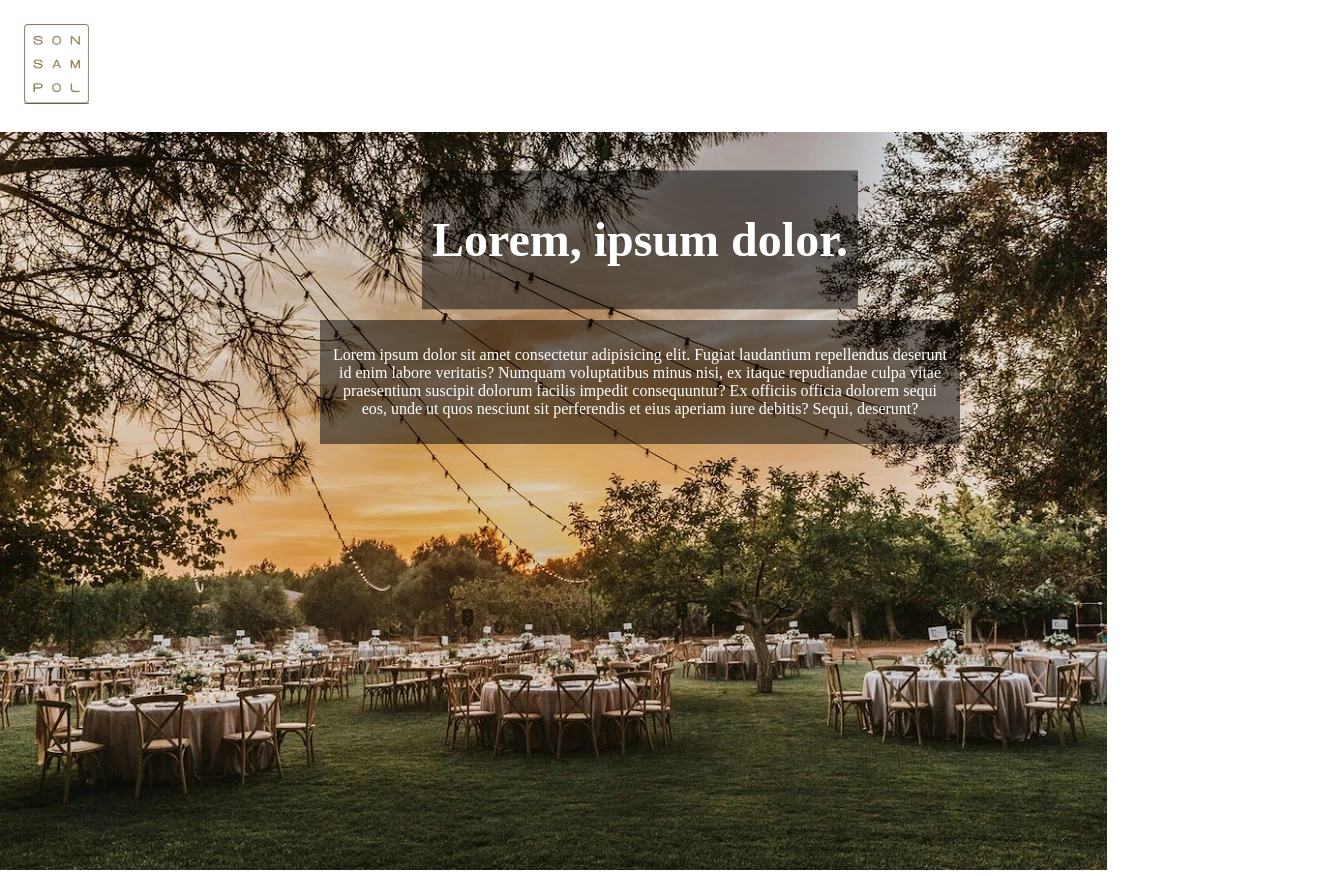
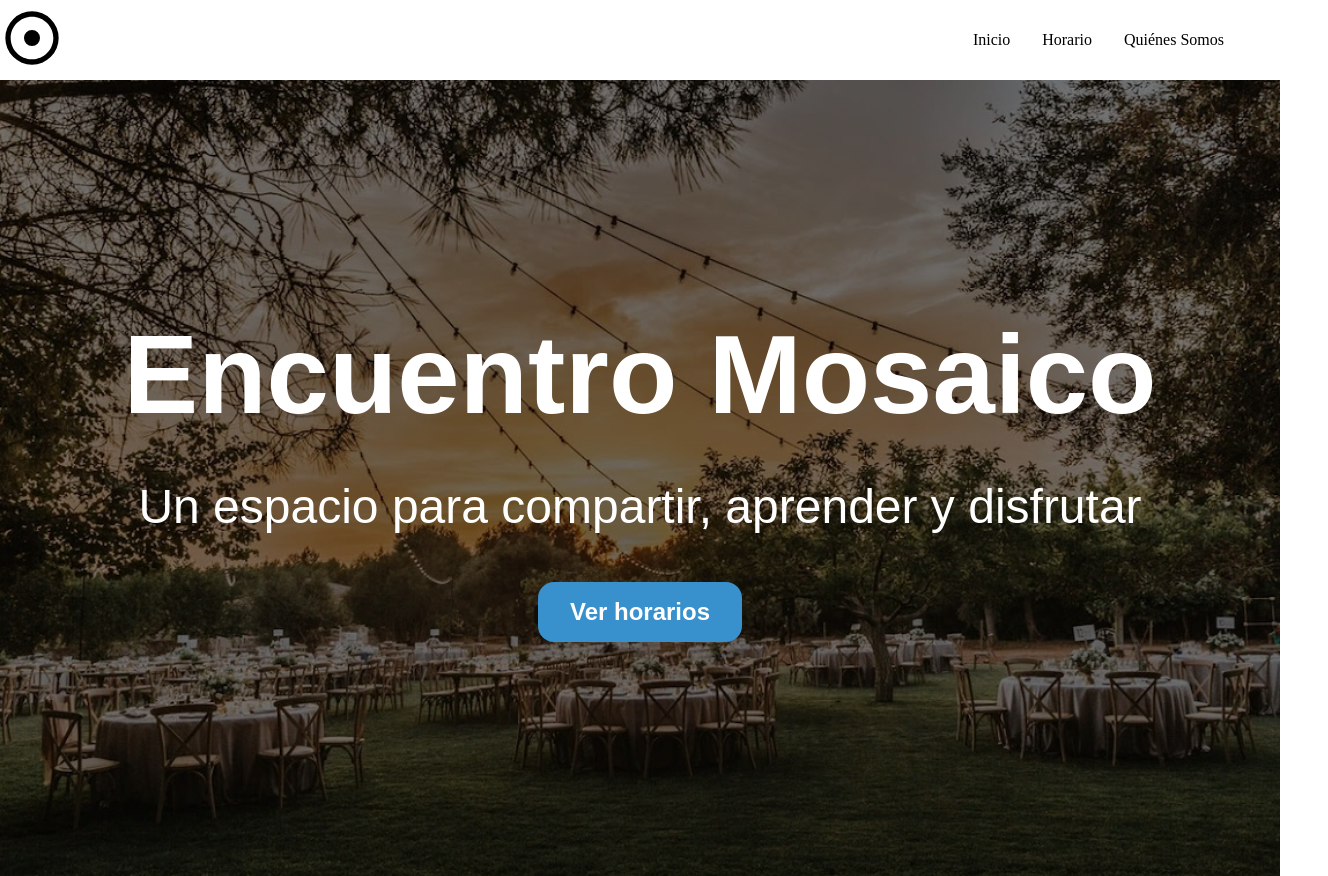
Before and after one commit to AinhoaMaya/web-event, a website built with Vite: page front/index.html in a window 1280 px wide. Shown: the top 876 px of the page, 1328 px wide, since content can reach past the window. Built offline with nearby package versions, Linux system fonts and the light colour scheme.

Commit message:
Se añade header y footer

```diff
--- a/front/index.html
+++ b/front/index.html
@@ -10,68 +10,14 @@
 </head>
 <body>
 	<header>
-		<div class="cabecera">
-			<a target=_blank href="https://www.sonsampol.com/"><img class="logo-cabecera" src="./public/logo-son-sampol.png"></a>
-		</div>
+		<logo-component></logo-component>
+		<menu-component></menu-component>
 	</header>
-
 	<main>
-		<div class="contenedor-imagen-incio">
-			<div class="imagen-inicio">
-				<picture>
-					<img src="./public/son-sampol.webp">
-				</picture>
-			</div>
-		</div>
-
-		<div class="titular-incio">
-			<h1>Lorem, ipsum dolor.</h1>
-		</div>
-
-		<div class="texto-inicio-descripcion">
-			<p>Lorem ipsum dolor sit amet consectetur adipisicing elit. Fugiat laudantium repellendus deserunt id enim labore veritatis? Numquam voluptatibus minus nisi, ex itaque repudiandae culpa vitae praesentium suscipit dolorum facilis impedit consequuntur? Ex officiis officia dolorem sequi eos, unde ut quos nesciunt sit perferendis et eius aperiam iure debitis? Sequi, deserunt?</p>
-		</div>
-
-		<div class="galeria-inicio">
-			<picture>
-				<img class="galeria-inicio-imagenes" src="./public/son-sampol.webp">
-			</picture>
-			<picture>
-				<img class="galeria-inicio-imagenes" src="./public/son-sampol.webp">
-			</picture>
-			<picture>
-				<img class="galeria-inicio-imagenes" src="./public/son-sampol.webp">
-			</picture>
-			<picture>
-				<img class="galeria-inicio-imagenes" src="./public/son-sampol.webp">
-			</picture>
-			<picture>
-				<img class="galeria-inicio-imagenes" src="./public/son-sampol.webp">
-			</picture>
-			<picture>
-				<img class="galeria-inicio-imagenes" src="./public/son-sampol.webp">
-			</picture>
-			<picture>
-				<img class="galeria-inicio-imagenes" src="./public/son-sampol.webp">
-			</picture>
-			<picture>
-				<img class="galeria-inicio-imagenes" src="./public/son-sampol.webp">
-			</picture>
-			<picture>
-				<img class="galeria-inicio-imagenes" src="./public/son-sampol.webp">
-			</picture>
-			<picture>
-				<img class="galeria-inicio-imagenes" src="./public/son-sampol.webp">
-			</picture>
-			<picture>
-				<img class="galeria-inicio-imagenes" src="./public/son-sampol.webp">
-			</picture>
-			<picture>
-				<img class="galeria-inicio-imagenes" src="./public/son-sampol.webp">
-			</picture>
-		</div>
+		<hero-component></hero-component>
 	</main>
-
-	<footer></footer>
+	<footer>
+		<icons-list-component orientation="vertical"></icon-list-component>
+	</footer>
 </body>
 </html>
--- /dev/null
+++ b/front/src/components/hero.js
@@ -0,0 +1,155 @@
+class Hero extends HTMLElement {
+  constructor () {
+    super()
+    this.shadow = this.attachShadow({ mode: 'open' })
+  }
+
+  connectedCallback () {
+    this.render()
+  }
+
+  render () {
+    this.shadow.innerHTML =
+      /* html */`
+        <style>
+          .hero{
+            min-height: 100vh;
+            overflow: hidden;
+            position: relative;
+            width: 100%;
+          }
+
+          .hero-image{
+            height: 100%;
+            position: absolute;
+            width: 100%;
+            z-index: 1000;
+          }
+
+          .hero-image img{
+            height: 100%;
+            object-fit: cover;
+            width: 100%;
+          }
+
+          .hero-content{
+            align-items: center;
+            background-color: hsla(0, 0%, 0%, 0.5);
+            display: flex;
+            flex-direction: column;
+            gap: 2rem;
+            height: 100%;
+            justify-content: center;
+            position: absolute;
+            width: 100%;
+            z-index: 1001;
+          }
+
+          .hero-title h1{
+            color: hsl(0, 0%, 100%);
+            font-family: 'Poppins', sans-serif;
+            font-size: 4rem;
+            font-weight: 600;
+            line-height: 1.2;
+            margin: 0;
+            text-align: center;
+            text-transform: capitalize;
+          }
+
+          .hero-description p{
+            color: hsl(0, 0%, 100%);
+            font-family: 'Poppins', sans-serif;
+            font-size: 1.5rem;
+            font-weight: 400;
+            margin: 0;
+            text-align: center;
+          }
+
+          .hero-button button{
+            background-color: hsl(204, 59%, 51%);
+            border: none;
+            border-radius: 1rem;
+            color: hsl(0, 0%, 100%);
+            cursor: pointer;
+            font-family: 'Poppins', sans-serif;
+            font-size: 1.5rem;
+            font-weight: 600;
+            padding: 1rem 2rem;
+            transition: all 0.3s ease;
+          }
+
+          @media (hover: hover) {
+            .hero-button button:hover{
+              background-color: hsl(204, 59%, 61%);
+            }
+          }
+
+          @media (min-width: 601px) {
+            .hero-title h1{
+              font-size: 4rem;
+              line-height: 1;
+            }
+
+            .hero-description p{
+              font-size: 1.5rem;
+            }
+          }
+
+          @media (min-width: 601px) and (orientation: landscape) {
+            .hero-title h1{
+              font-size: 5rem;
+              line-height: 1;
+            }
+
+            .hero-description p{
+              font-size: 2rem;
+            }
+          }
+
+          @media (min-width: 1025px) and (max-width: 1920px) {
+            .hero-content{
+              gap: 3rem;
+            }
+
+            .hero-title h1{
+              font-size: 7rem;
+              line-height: 1;
+            }
+
+            .hero-description p{
+              font-size: 3rem;
+            }
+          }
+
+          @media (min-width: 1920px) {
+
+          }
+        </style>
+
+        <div class="hero">
+          <div class="hero-image">
+            <picture>
+              <source srcset="./public/son-sampol-mobile.webp" type="image/webp" media="(max-width: 600px)">
+              <source srcset="./public/son-sampol.webp" type="image/webp" media="(min-width: 601px)">
+              <img src="./public/son-sampol.webp" alt="son-sampol" title="finca son sampol">
+            </picture>
+          </div>
+          <div class="hero-content">
+            <div class="hero-title">
+              <h1>Encuentro Mosaico</h1>
+            </div>
+            <div class="hero-description">
+              <p>Un espacio para compartir, aprender y disfrutar</p>
+            </div>
+            <div class="hero-button">
+              <a href="./jornadas.html">
+                <button>Ver horarios</button>
+              </a>
+            </div>
+          </div>
+        </div>
+      `
+  }
+}
+
+customElements.define('hero-component', Hero)
--- a/front/src/components/logo.js
+++ b/front/src/components/logo.js
@@ -0,0 +1,54 @@
+class Logo extends HTMLElement {
+  constructor () {
+    super()
+    this.shadow = this.attachShadow({ mode: 'open' })
+  }
+
+  connectedCallback () {
+    this.render()
+  }
+
+  render () {
+    this.shadow.innerHTML =
+      /* html */`
+        <style>
+          .logo svg{
+            width: 4rem;
+            height: 4rem;
+          }
+
+          @media (hover: hover) {
+
+          }
+
+          @media (min-width: 601px) {
+
+          }
+
+          @media (min-width: 601px) and (orientation: landscape) {
+
+          }
+
+          @media (min-width: 1025px) and (max-width: 1920px) {
+
+          }
+
+          @media (min-width: 1920px) {
+
+          }
+        </style>
+
+        <header>
+          <div class="logo">
+            <a target="_blank" href="https://www.sonsampol.com/">
+              <svg xmlns="http://www.w3.org/2000/svg" viewBox="0 0 24 24"><title>adjust</title>
+                <path d="M12,2A10,10 0 0,0 2,12A10,10 0 0,0 12,22A10,10 0 0,0 22,12A10,10 0 0,0 12,2M12,20C7.59,20 4,16.41 4,12C4,7.59 7.59,4 12,4C16.41,4 20,7.59 20,12C20,16.41 16.41,20 12,20M15,12A3,3 0 0,1 12,15A3,3 0 0,1 9,12A3,3 0 0,1 12,9A3,3 0 0,1 15,12Z" />
+              </svg>
+            </a>
+          </div>
+        </header>
+      `
+  }
+}
+
+customElements.define('logo-component', Logo)
--- /dev/null
+++ b/front/src/components/menu.js
@@ -0,0 +1,76 @@
+class Menu extends HTMLElement {
+  constructor () {
+    super()
+    this.shadow = this.attachShadow({ mode: 'open' })
+  }
+
+  connectedCallback () {
+    this.render()
+  }
+
+  render () {
+    this.shadow.innerHTML =
+      /* html */`
+        <style>
+          .menu{
+            width: 100%;
+            padding: 1.5rem;
+          }
+
+          .menu ul{
+            display: flex;
+          }
+
+          .menu li{
+            list-style: none;
+          }
+
+          .menu li a{
+            text-decoration: none;
+            color: black;
+            text-transform: capitalize;
+            margin-right: 2rem;
+          }
+
+          .menu li a:visited{
+            color: purple;
+          }
+
+
+          @media (hover: hover) {
+
+          }
+
+          @media (min-width: 601px) {
+
+          }
+
+          @media (min-width: 601px) and (orientation: landscape) {
+
+          }
+
+          @media (min-width: 1025px) and (max-width: 1920px) {
+
+          }
+
+          @media (min-width: 1920px) {
+
+          }
+        </style>
+
+        <header>
+          <div class="menu">
+            <nav>
+              <ul>
+                <li><a href="#">Inicio</a></li>
+                <li><a href="#">Horario</a></li>
+                <li><a href="#">Quiénes somos</a></li>
+              </ul>
+            </nav>
+          </div>
+        </header>
+      `
+  }
+}
+
+customElements.define('menu-component', Menu)
--- a/front/src/index.js
+++ b/front/src/index.js
@@ -1 +1,4 @@
 import './components/logo.js'
+import './components/menu.js'
+import './components/hero.js'
+import './components/icons-list.js'
--- a/front/style/app.css
+++ b/front/style/app.css
@@ -1,53 +1,15 @@
-html, body {
-	width: 100%;
+body, ul, p {
 	margin: 0;
 	padding: 0;
 }
 
-.cabecera {
+header{
+	display: flex;
+	justify-content: space-between;
+	align-items: center;
+	height: 10vh;
+	max-height: 10vh;
 	width: 100%;
-	margin: 1.5rem;
+	z-index: 5000;
+	box-sizing: border-box;
 }
-
-.logo-cabecera{
-	height: 5rem;
-}
-
-.contenedor-imagen, .imagen-inicio {
-	width: 100%;
-}
-
-.titular-incio {
-	position: absolute;
-	top: 30%;
-	left: 50%;
-	transform: translate(-50%, -50%);
-	color: white;
-	font-size: 24px;
-	text-align: center;
-	background-color: rgba(0, 0, 0, 0.5);
-	padding: 10px;
-}
-
-.texto-inicio-descripcion {
-	position: absolute;
-	top: 40%;
-	left: 50%;
-	transform: translateX(-50%);
-	color: white;
-	text-align: center;
-	background-color: rgba(0, 0, 0, 0.5);
-	padding: 10px;
-}
-
-.galeria-inicio {
-	margin-top: 20px;
-}
-
-.galeria-inicio-imagenes{
-	border: 3px solid;
-	border-radius: 4px;
-	margin: 10px;
-	width: 20rem;
-	display: inline-block
-}
```
Also changed, not shown: front/src/components/icons-list.js (added, +90 -0 lines), front/public/logo-son-sampol.png (deleted).
